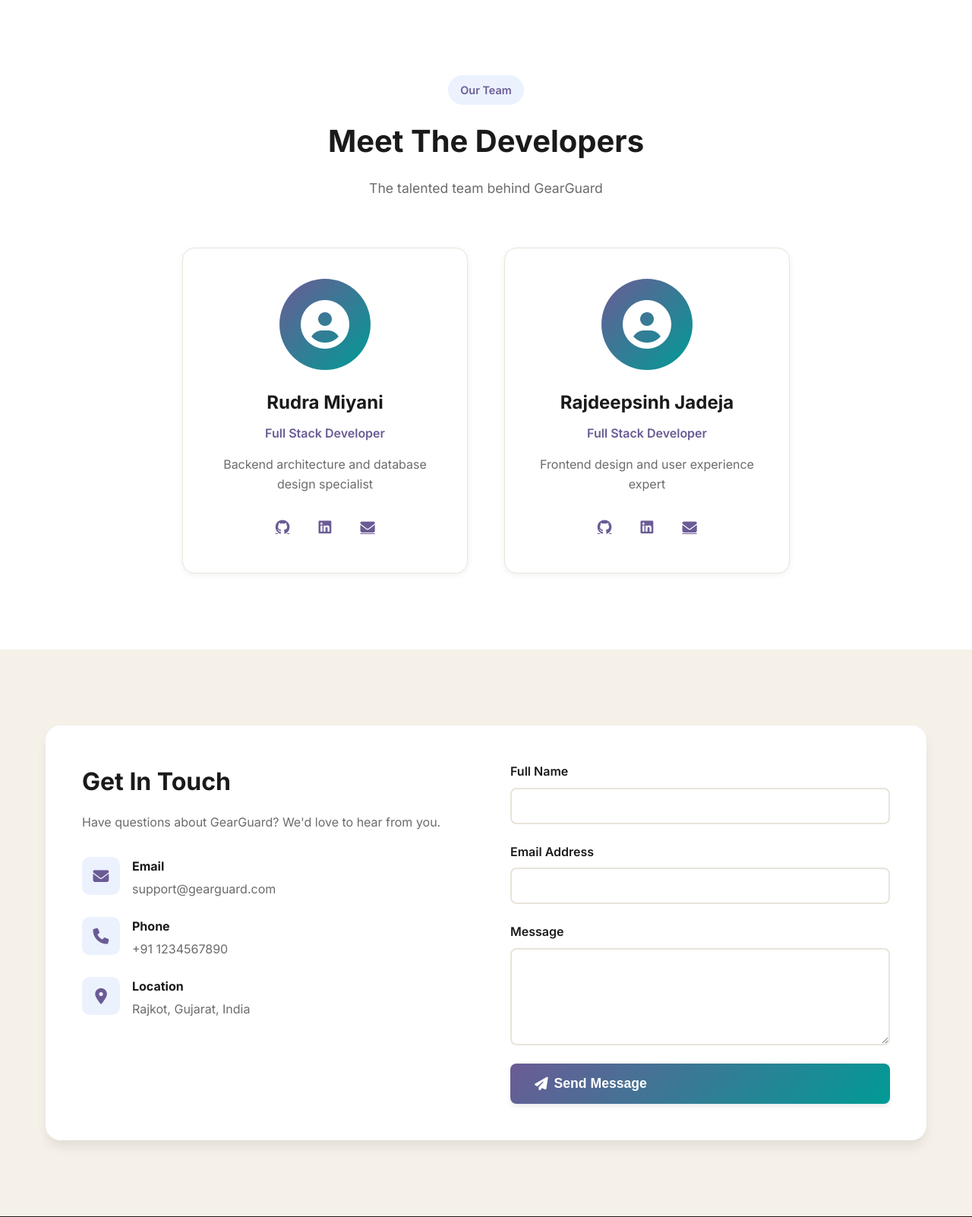
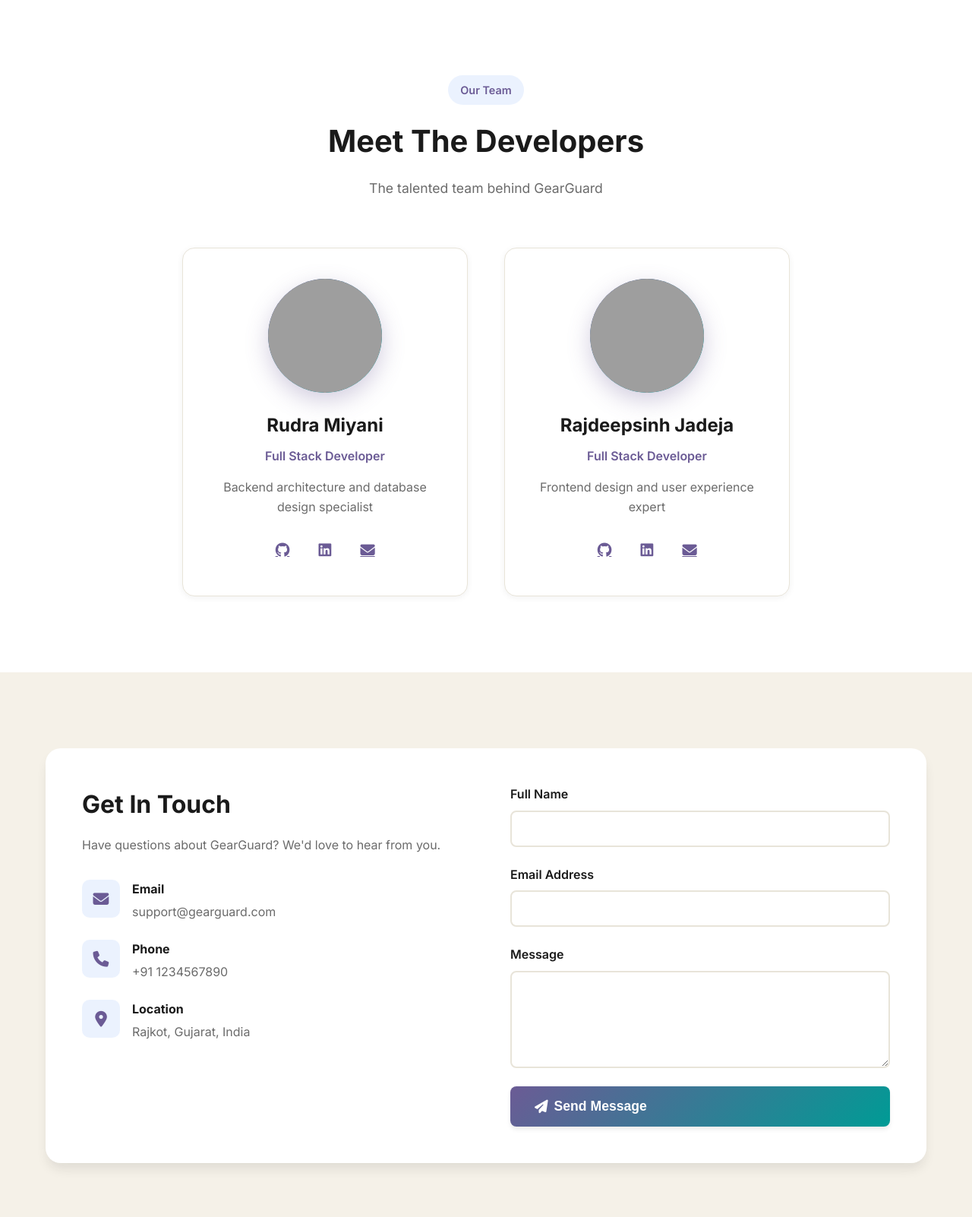
Before and after one commit to Rsmiyani/ODOO-HACKATHON, a PHP site: page / in a window 1280 px wide. Shown: the part 2757-4359 px from the top of the page at 76% size. Run offline with PHP 8.4, Linux system fonts and the light colour scheme; grey boxes are pictures that could not be loaded.

Commit message:
updated css files

```diff
--- a/css/landing.css
+++ b/css/landing.css
@@ -520,16 +520,25 @@ body {
 }
 
 .team-avatar {
-    width: 120px;
-    height: 120px;
-    margin: 0 auto 1.5rem;
+    width: 150px;
+    height: 150px;
+    border-radius: 50%;
     background: var(--gradient);
-    border-radius: 50%;
     display: flex;
     align-items: center;
     justify-content: center;
-    font-size: 4rem;
+    margin: 0 auto 1.5rem;
+    font-size: 5rem;
     color: var(--white);
+    overflow: hidden;
+    box-shadow: 0 10px 30px rgba(107, 91, 149, 0.3);
+}
+
+.team-avatar img {
+    width: 100%;
+    height: 100%;
+    object-fit: cover;
+    border-radius: 50%;
 }
 
 .team-card h3 {
--- a/index.html
+++ b/index.html
@@ -76,7 +76,7 @@
                             <span class="stat-label">Uptime Rate</span>
                         </div>
                         <div class="stat-item">
-                            <span class="stat-number">24/7</span>
+                            <span class="stat-number">24h </span>
                             <span class="stat-label">Monitoring</span>
                         </div>
                     </div>
@@ -240,28 +240,34 @@
             <div class="team-grid">
                 <div class="team-card">
                     <div class="team-avatar">
-                        <i class="fas fa-user-circle"></i>
+                        <img src="https://media.licdn.com/dms/image/v2/D4D03AQHJ4qjwf0qcew/profile-displayphoto-crop_800_800/B4DZj2q7x.H4AQ-/0/1756485108429?e=1768435200&v=beta&t=FjJpGX6y9GgiUJvDZhSjwUUD3ps49EL3_UygycZ8pCQ"
+                            alt="Rudra Miyani">
                     </div>
                     <h3>Rudra Miyani</h3>
                     <p class="team-role">Full Stack Developer</p>
                     <p class="team-description">Backend architecture and database design specialist</p>
                     <div class="team-social">
-                        <a href="#"><i class="fab fa-github"></i></a>
-                        <a href="#"><i class="fab fa-linkedin"></i></a>
-                        <a href="#"><i class="fas fa-envelope"></i></a>
+                        <a href="https://github.com/Rsmiyani" target="_blank" title="GitHub"><i
+                                class="fab fa-github"></i></a>
+                        <a href="https://www.linkedin.com/in/rudramiyani2024/" target="_blank" title="LinkedIn"><i
+                                class="fab fa-linkedin"></i></a>
+                        <a href="mailto:rudramiyani2008@gmail.com" title="Email"><i class="fas fa-envelope"></i></a>
                     </div>
                 </div>
                 <div class="team-card">
                     <div class="team-avatar">
-                        <i class="fas fa-user-circle"></i>
+                        <img src="https://media.licdn.com/dms/image/v2/D5603AQHxT8PgDs9aNA/profile-displayphoto-scale_400_400/B56ZhLKPhqHMAg-/0/1753607633830?e=1768435200&v=beta&t=PT_l_edl578LvkRE2yKaPl-AEF7crbaA9o61_jdYNT8"
+                            alt="Rajdeepsinh Jadeja">
                     </div>
                     <h3>Rajdeepsinh Jadeja</h3>
                     <p class="team-role">Full Stack Developer</p>
                     <p class="team-description">Frontend design and user experience expert</p>
                     <div class="team-social">
-                        <a href="#"><i class="fab fa-github"></i></a>
-                        <a href="#"><i class="fab fa-linkedin"></i></a>
-                        <a href="#"><i class="fas fa-envelope"></i></a>
+                        <a href="https://github.com/Rajdeep-jadeja7" target="_blank" title="GitHub"><i
+                                class="fab fa-github"></i></a>
+                        <a href="https://www.linkedin.com/in/rajdeep-jadeja-14a7a731a/" target="_blank"
+                            title="LinkedIn"><i class="fab fa-linkedin"></i></a>
+                        <a href="mailto:rajdeepjadeja2006@gmail.com" title="Email"><i class="fas fa-envelope"></i></a>
                     </div>
                 </div>
             </div>
@@ -299,7 +305,13 @@
                         </div>
                     </div>
                 </div>
-                <form class="contact-form" id="contactForm">
+                <form class="contact-form" action="https://formsubmit.co/rudramiyani2006@gmail.com" method="POST">
+                    <!-- FormSubmit Configuration -->
+                    <input type="hidden" name="_subject" value="New Contact Form Submission from GearGuard">
+                    <input type="hidden" name="_captcha" value="false">
+                    <input type="hidden" name="_template" value="table">
+                    <input type="text" name="_honey" style="display:none">
+
                     <div class="form-group">
                         <label for="name">Full Name</label>
                         <input type="text" id="name" name="name" required>
```
Also changed, not shown: css/auth.css (+1 -12 lines).
